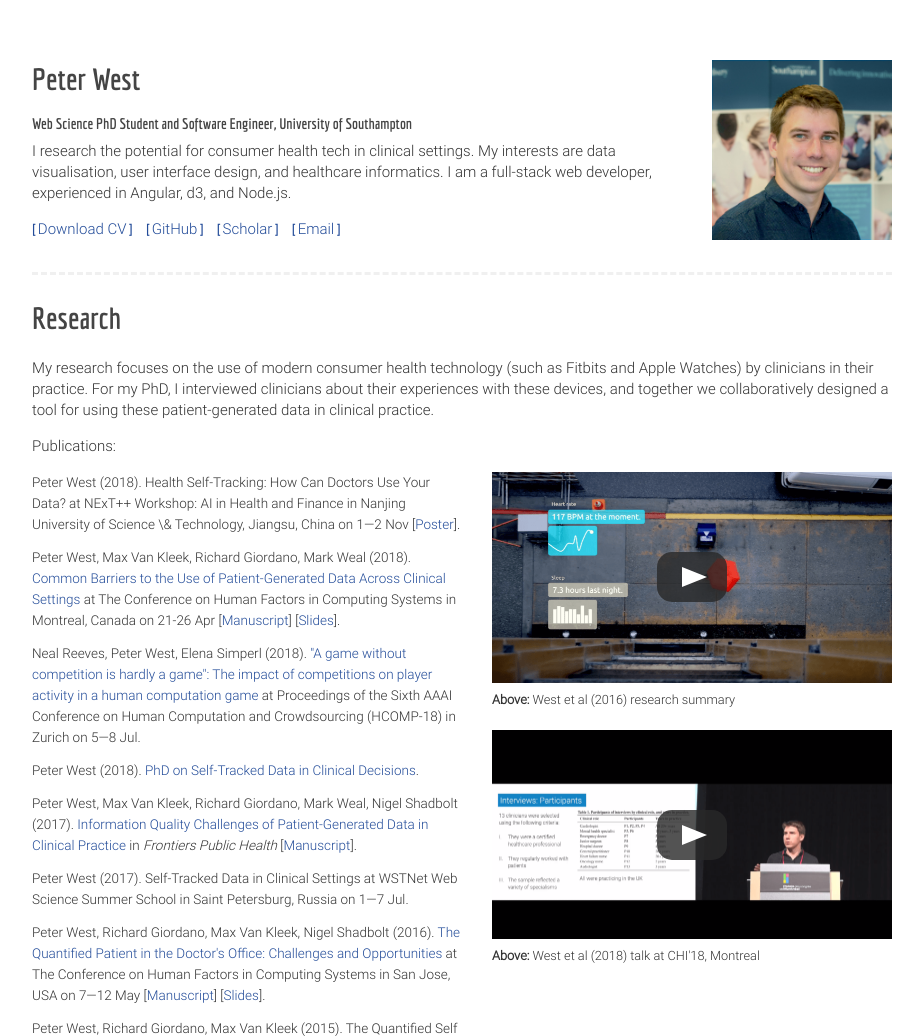
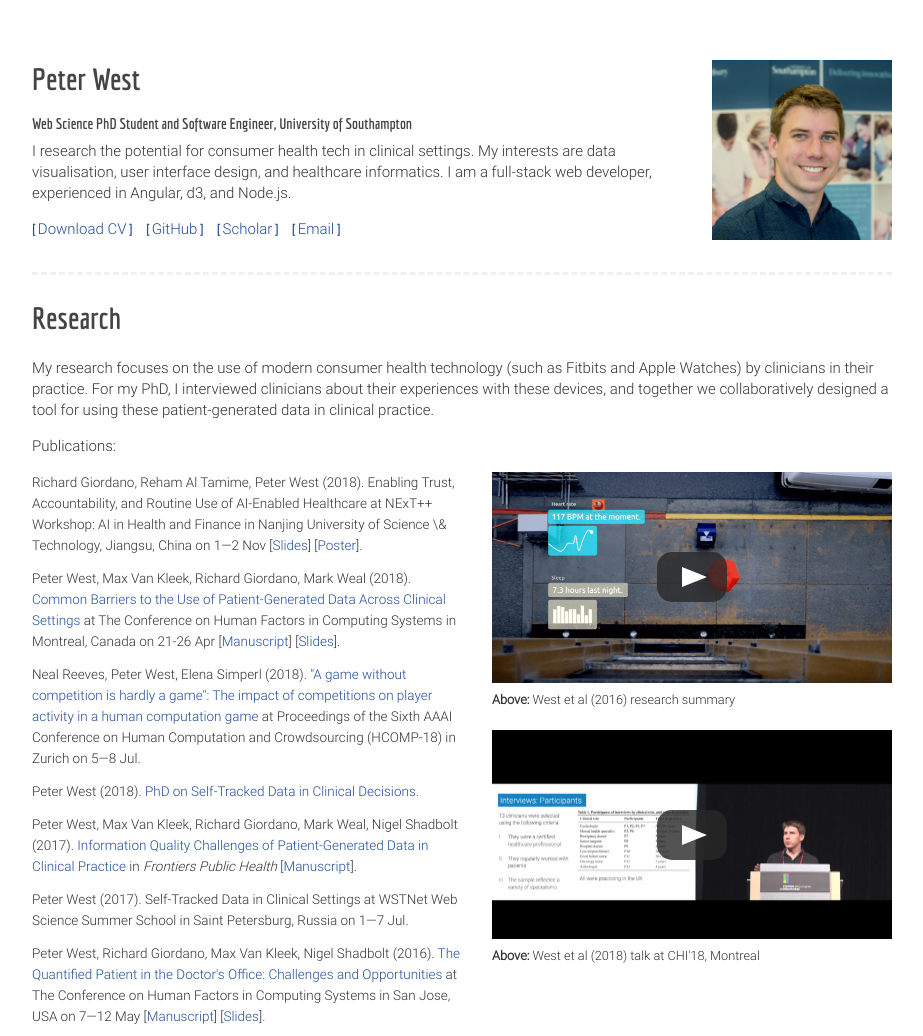
Before and after one commit to FlamingTempura/website, a website: page index.html in a window 1280 px wide. Shown: the top 1036 px of the page, without its empty margins (178-1101 px from the left). Drawn offline with Linux system fonts and the light colour scheme.

Commit message:
next++ slides

```diff
--- a/index.html
+++ b/index.html
@@ -65,7 +65,7 @@
 		<section>
 
 			<ul class="list content">
-				<li>Peter West (2018). Health Self-Tracking: How Can Doctors Use Your Data? at NExT++ Workshop: AI in Health and Finance in Nanjing University of Science \& Technology, Jiangsu, China on 1&mdash;2 Nov [<a href="/media/poster-next18.pdf">Poster</a>].</li>
+				<li>Richard Giordano, Reham Al Tamime, Peter West (2018). Enabling Trust, Accountability, and Routine Use of AI-Enabled Healthcare at NExT++ Workshop: AI in Health and Finance in Nanjing University of Science \& Technology, Jiangsu, China on 1&mdash;2 Nov [<a href="/media/slides-next18.pdf">Slides</a>] [<a href="/media/poster-next18.pdf">Poster</a>].</li>
 				<li>Peter West, Max Van Kleek, Richard Giordano, Mark Weal (2018). <a href="http://dx.doi.org/10.1145/3173574.3174058">Common Barriers to the Use of Patient-Generated Data Across Clinical Settings</a> at The Conference on Human Factors in Computing Systems in Montreal, Canada on 21-26 Apr [<a href="/media/manuscript-chi18.pdf">Manuscript</a>] [<a href="/media/slides-chi18.pdf">Slides</a>].</li>
 				<li> Neal Reeves,  Peter West,  Elena Simperl (2018). <a href="https://eprints.soton.ac.uk/419303/">"A game without competition is hardly a game": The impact of competitions on player activity in a human computation game</a> at Proceedings of the Sixth AAAI Conference on Human Computation and Crowdsourcing (HCOMP-18) in Zurich on 5&mdash;8 Jul.</li>
 				<li>Peter West (2018). <a href="/media/phd-synopsis.html">PhD on Self-Tracked Data in Clinical Decisions</a>.</li>
```
Also changed, not shown: 2 other files.
